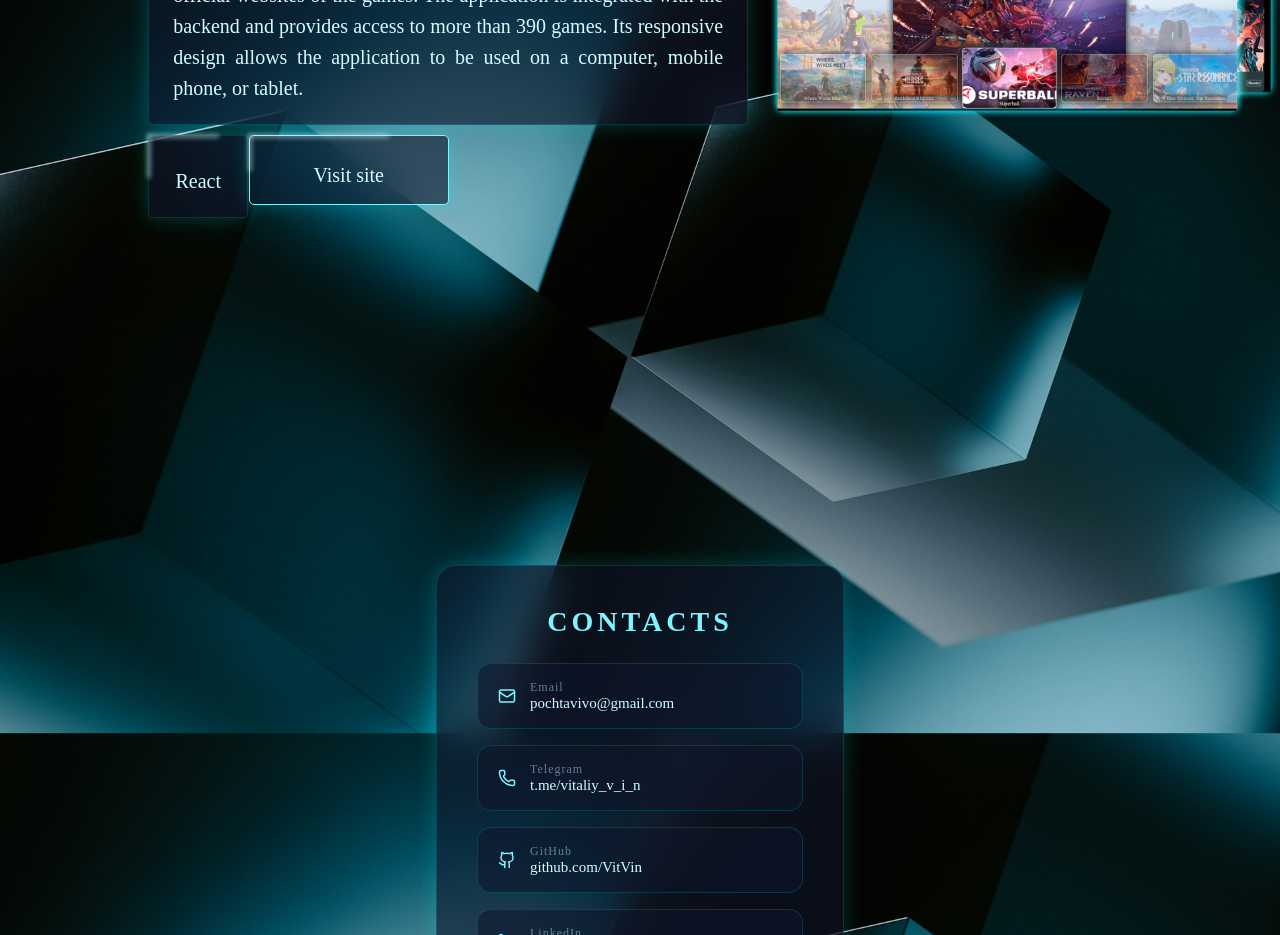
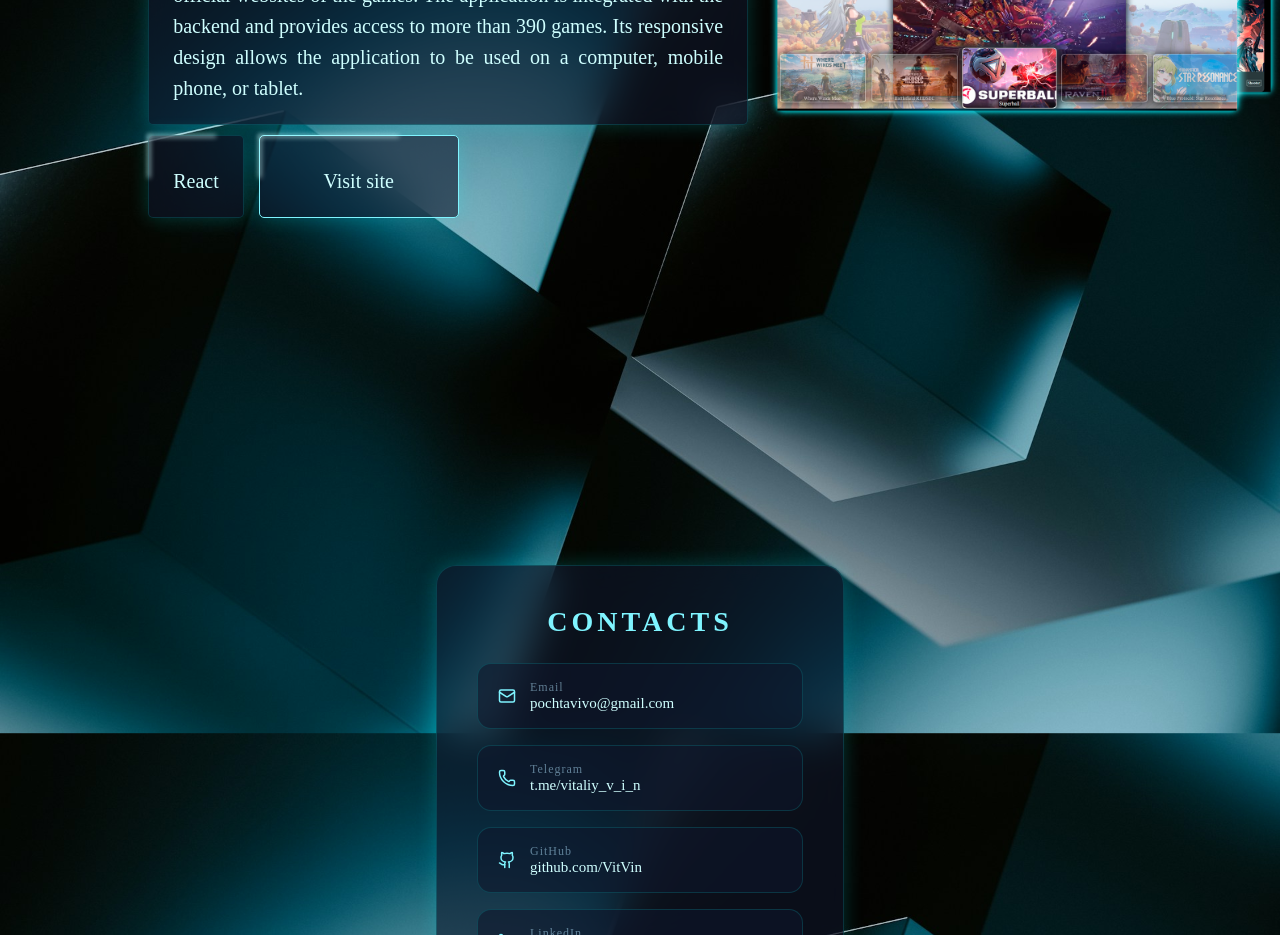
Before and after one commit to VitVin/visitCard, a React (Vite) app: page / in a window 1280 px wide. Shown: the part 5240-6175 px from the top of the page. Built offline with nearby package versions, Linux system fonts and the light colour scheme.

Commit message:
adapt fix

```diff
--- a/src/Components/Pages/ProjectsPage/ProjectsPage.jsx
+++ b/src/Components/Pages/ProjectsPage/ProjectsPage.jsx
@@ -27,7 +27,7 @@ export const ProjectsPage = ({ projectData }) => {
                     style={{ display: 'flex', flexDirection: 'column', gap: '10px', margin: '10px' }}
                     onAnimationComplete={() => setMainCardDone(true)}
                 >
-                    <Card styles={{ width: 'clamp(300px, 100%, 600px)', height: 'auto', textAlign: 'justify' }}
+                    <Card styles={{ width: 'clamp(300px, 100%, 600px)', height: '70%', textAlign: 'justify' }}
                         title={projectData?.name}
                         description={projectData?.description} link={projectData?.link} />
 
@@ -43,14 +43,14 @@ export const ProjectsPage = ({ projectData }) => {
 
                                     <Card styles={{
 
-                                        width: 'clamp(100px, 100%, 200px)', height: 'auto', fontSize: '30px',
+                                        width: 'clamp(10px, 100%, 200px)', height: 'auto', fontSize: '30px',
                                     }} description={item} />
 
                                 </motion.div>
                             )
                         })}
-                        {projectData?.link && <a style={{ textDecoration: 'none' }} target="_blank" rel="noopener noreferrer" href={projectData.link}>
-                            <Card styles={{ minWidth: '200px', width: '100%', height: '70px', fontSize: '30px', border: '1px solid var(--text1)', color: 'var(--text1)', cursor: 'pointer', }} description={'Visit site'} /></a>
+                        {projectData?.link && <a style={{ marginLeft: '10px', textDecoration: 'none' }} target="_blank" rel="noopener noreferrer" href={projectData.link}>
+                            <Card styles={{ minWidth: '200px', width: '100%', height: 'auto', fontSize: '30px', border: '1px solid var(--text1)', color: 'var(--text1)', cursor: 'pointer', }} description={'Visit site'} /></a>
 
                         }
                     </div>
--- a/src/Components/UI/PageSection/PageSection.module.css
+++ b/src/Components/UI/PageSection/PageSection.module.css
@@ -1,6 +1,5 @@
 .coverContainer {
     width: 100%;
-
     display: flex;
     justify-content: center;
     align-items: center;
```
